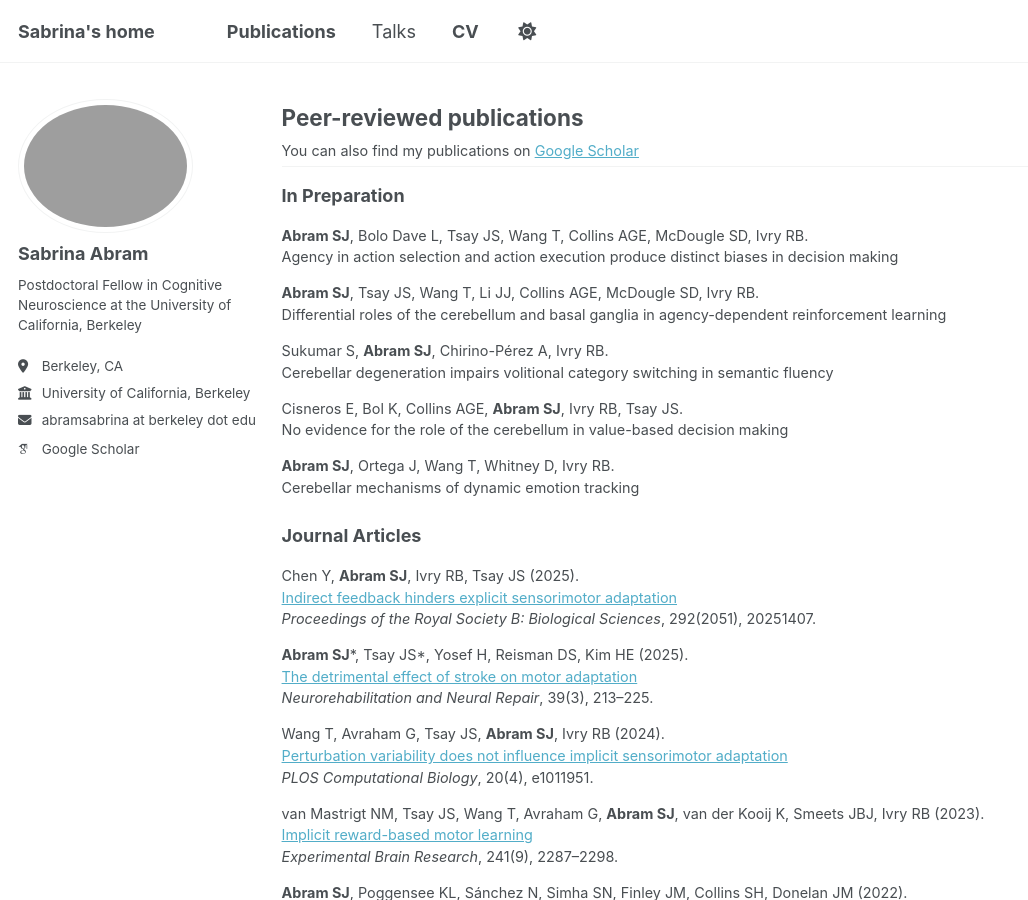
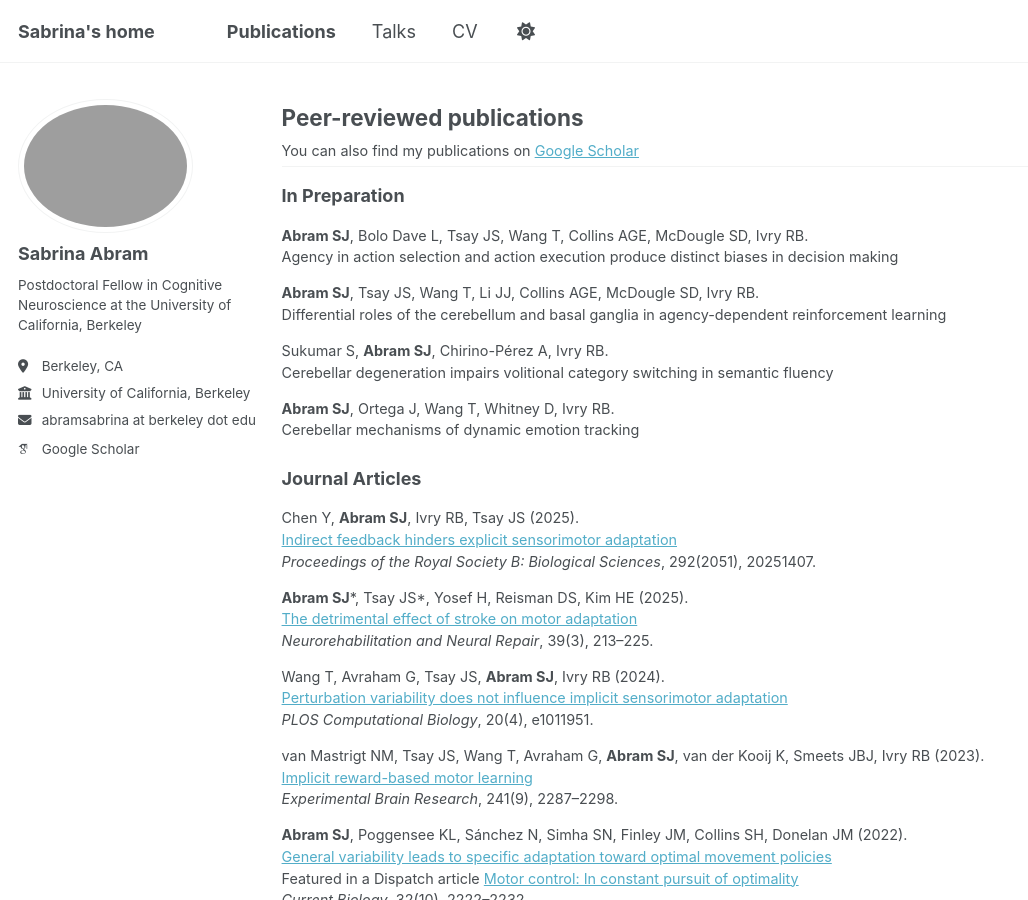
Before and after one commit to abramsabrina/abramsabrina.github.io, a Jekyll site: the page built from _pages/publications.html, in a window 1280 px wide and 900 px high. Shown: the whole window, without its empty margins (0-1028 px from the left). Built offline with Jekyll 4.4.1, drawn with Linux system fonts in a browser that asks for light colours; some web fonts are replaced; a script bundle is joined from its source files by our own code; library files that are not in the unit come from our copies.

```diff
--- a/_data/navigation.yml
+++ b/_data/navigation.yml
@@ -24,8 +24,8 @@
   #   url: /year-archive/
 
   - title: "CV"
-    url: ""
-    new_tab: true
+    url: "/files/SabrinaAbram_Resume.pdf"
+    new_tab: false
 
   # - title: "CV"
   #   url: /cv-json/
--- a/_pages/publications.html
+++ b/_pages/publications.html
@@ -34,11 +34,6 @@
 <p style="font-size:0.8rem; margin-bottom:0.8rem;">
   Sukumar S, <strong>Abram SJ</strong>, Chirino-Pérez A, Ivry RB.<br>
   Cerebellar degeneration impairs volitional category switching in semantic fluency
-</p>
-
-<p style="font-size:0.8rem; margin-bottom:0.8rem;">
-  Cisneros E, Bol K, Collins AGE, <strong>Abram SJ</strong>, Ivry RB, Tsay JS.<br>
-  No evidence for the role of the cerebellum in value-based decision making
 </p>
 
 <p style="font-size:0.8rem; margin-bottom:0.8rem;">
```
